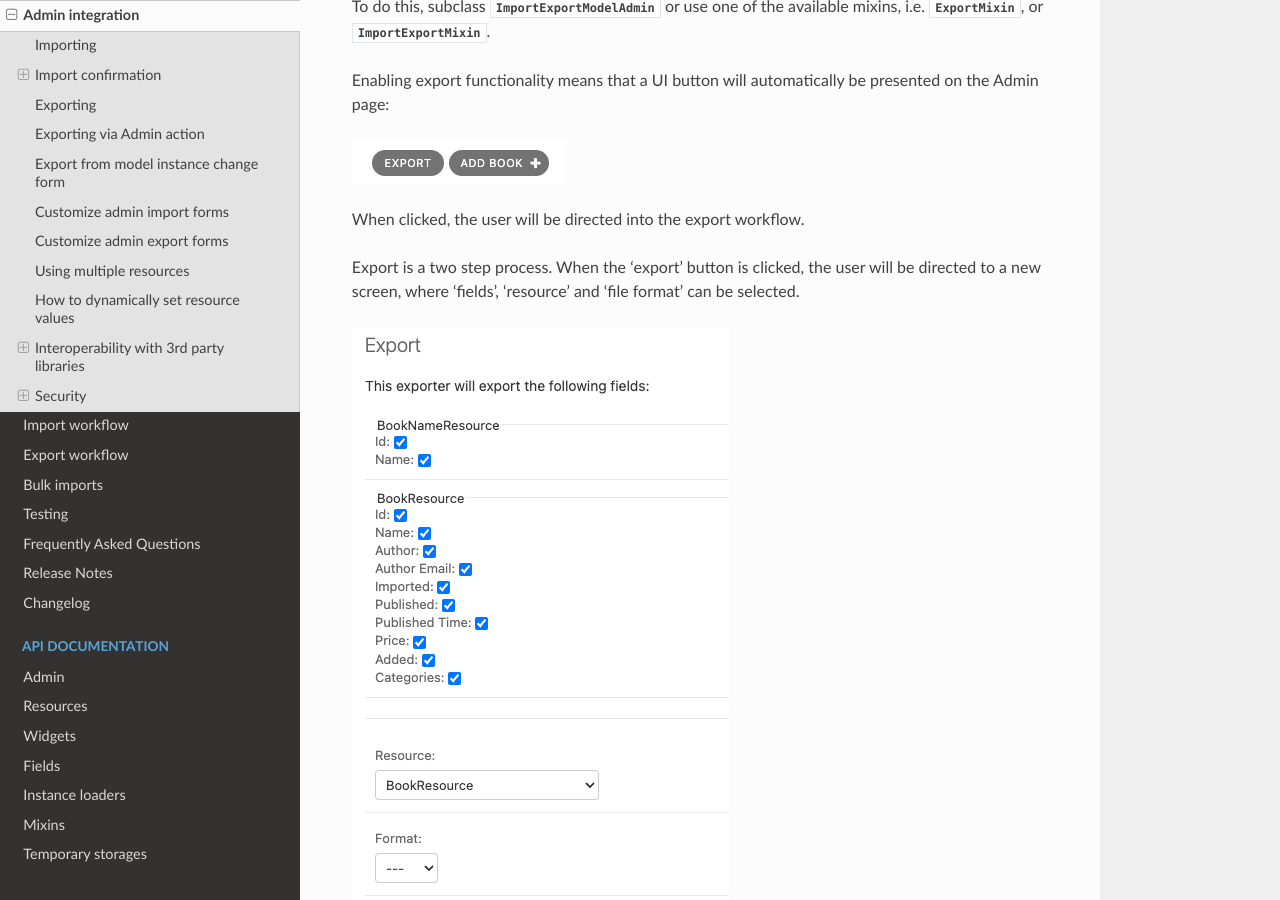
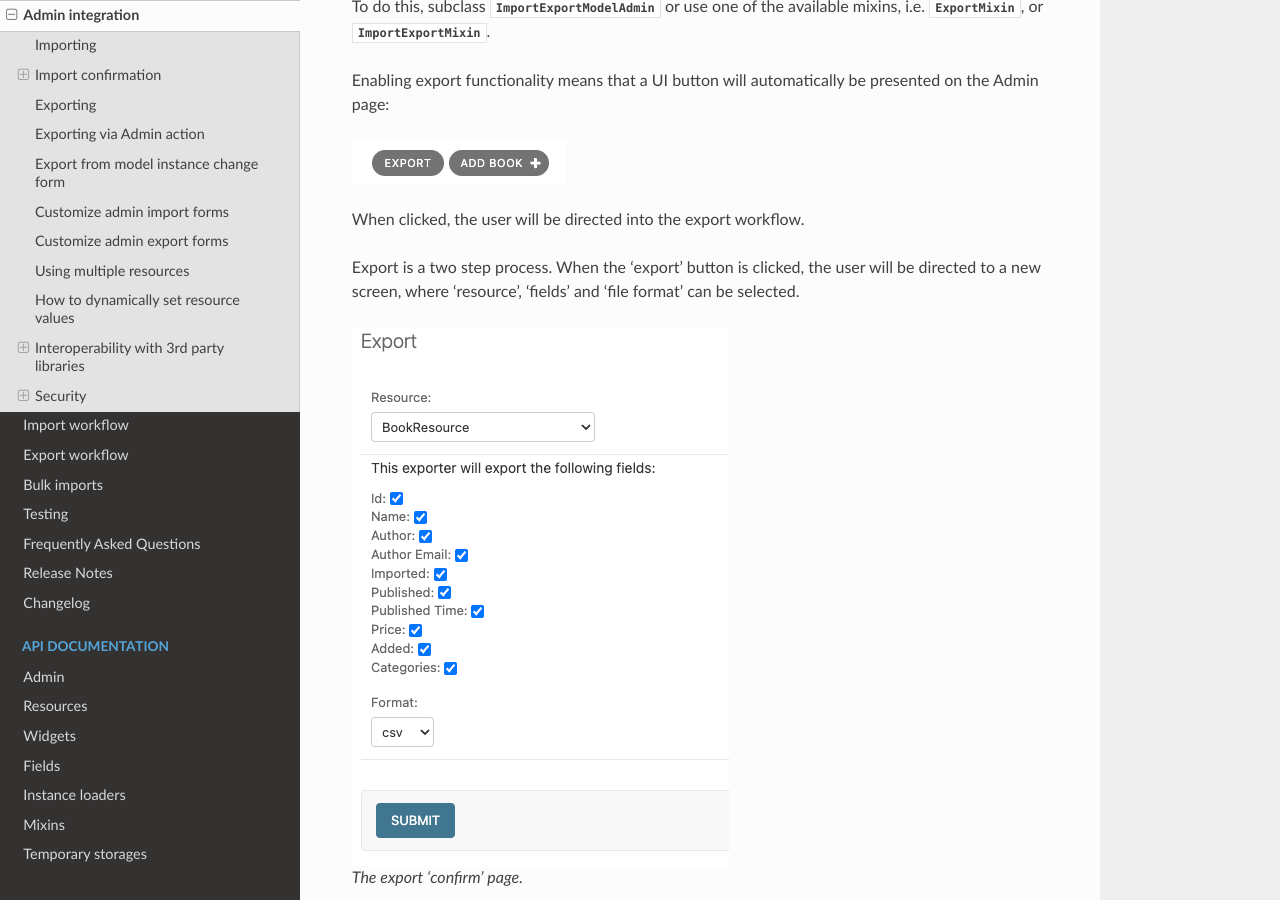
Before and after one commit to django-import-export/django-import-export, a Sphinx documentation site: the page built from docs/admin_integration.rst, in a window 1280 px wide and 900 px high, scrolled down 3851 px. Built offline with Sphinx 7.4.7 and the Read the Docs theme 2.0.0, drawn with Linux system fonts in a browser that asks for light colours; pages that are not in the unit, such as notebooks, are missing from menus; the version number could not be read and is left out.

Commit message:
updated docs

```diff
--- a/docs/admin_integration.rst
+++ b/docs/admin_integration.rst
@@ -154,7 +154,7 @@ Enabling export functionality means that a UI button will automatically be prese
 When clicked, the user will be directed into the export workflow.
 
 Export is a two step process.  When the 'export' button is clicked, the user will be directed to a new screen,
-where 'fields', 'resource' and 'file format' can be selected.
+where 'resource', 'fields' and 'file format' can be selected.
 
 .. _export_confirm:
 
```
Also changed, not shown: docs/_static/images/django-import-export-export-confirm.png.
